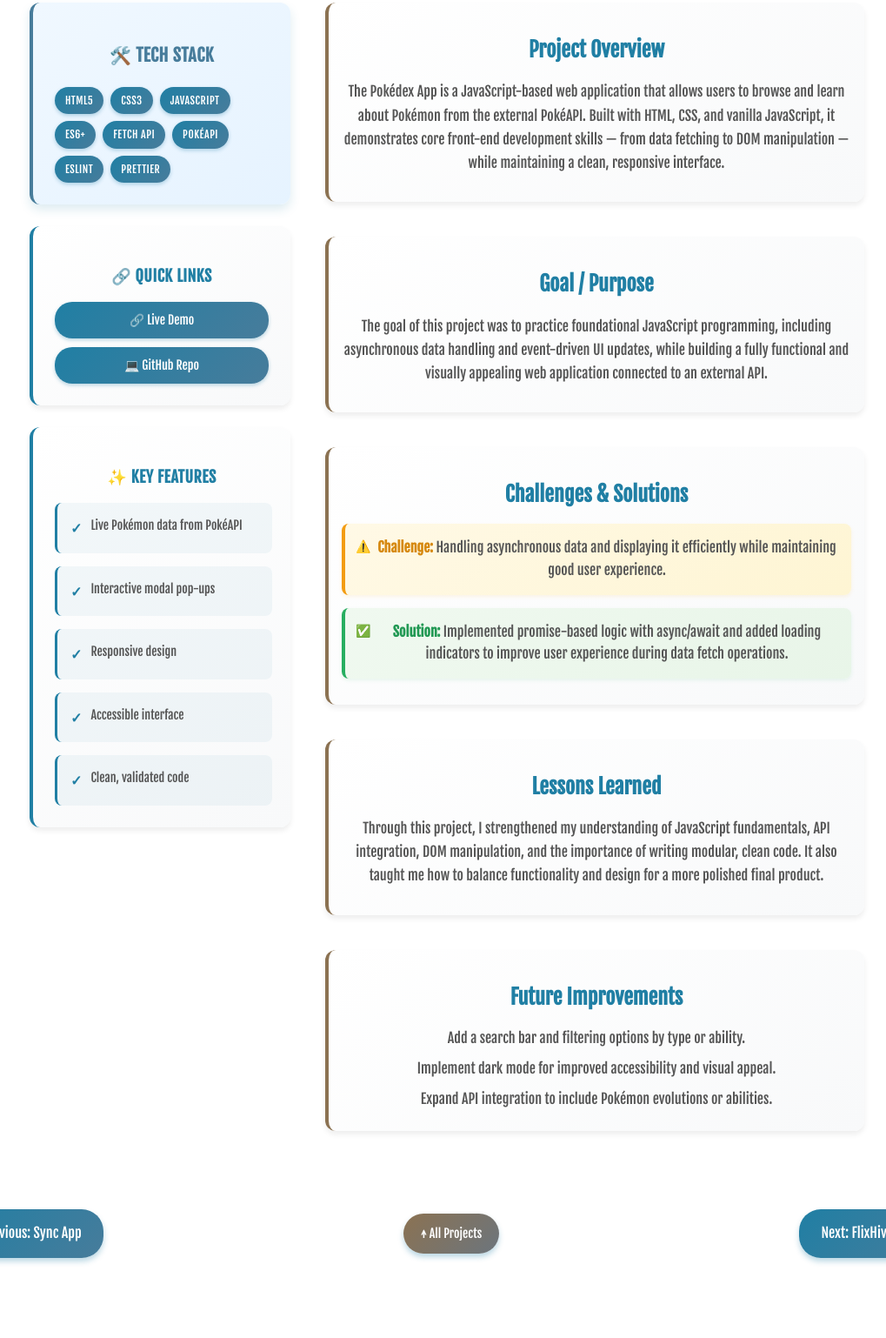
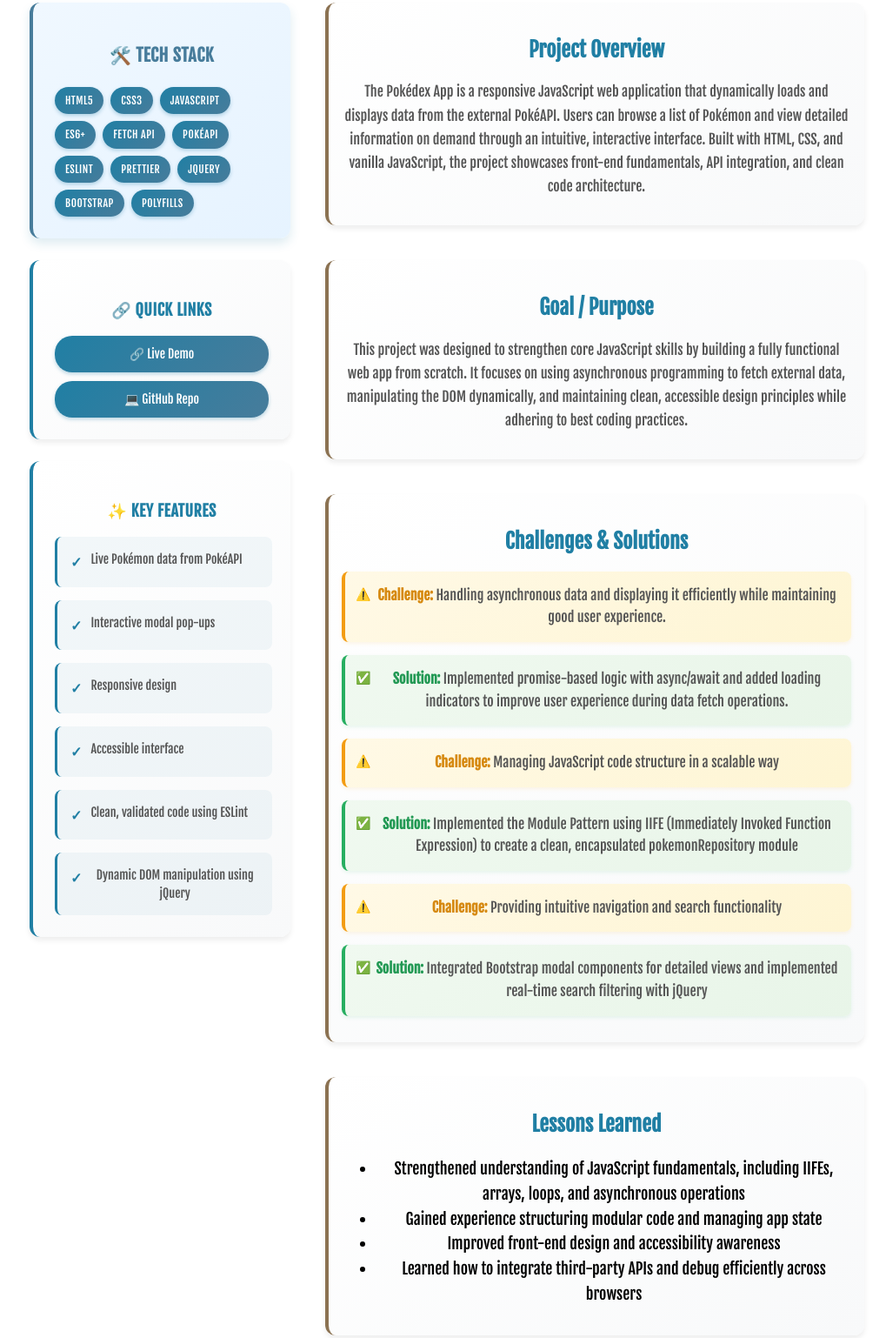
Before and after one commit to cinchronicity/portfolio-site, a plain HTML site: page pokedex.html in a window 1280 px wide. Shown: the part 824-2362 px from the top of the page at 87% size, without its empty margins (126-1145 px from the left). Drawn offline with nearby package versions, Linux system fonts and the light colour scheme.

Commit message:
added more details to page

```diff
--- a/pokedex.html
+++ b/pokedex.html
@@ -34,7 +34,7 @@
   </header>
 
   <main>
-    <h1 class="project-title">Pokédex Project</h1>
+    <h1 class="project-title">Pokédex</h1>
 
     <!-- Hero Section -->
     <section class="project-hero">
@@ -59,6 +59,11 @@
             <span class="tech-tag">PokéAPI</span>
             <span class="tech-tag">ESLint</span>
             <span class="tech-tag">Prettier</span>
+            <span class="tech-tag">JQuery</span>
+            <span class="tech-tag">Bootstrap</span>
+            <span class="tech-tag">Polyfills</span>
+
+
           </div>
         </div>
 
@@ -92,10 +97,13 @@
               <span>Accessible interface</span>
             </div>
             <div class="feature-item">
-              <span>Clean, validated code</span>
+              <span>Clean, validated code using ESLint</span>
+
+            </div>
+            <div class="feature-item">
+              <span>Dynamic DOM manipulation using jQuery</span>
             </div>
           </div>
-        </div>
       </aside>
 
       <!-- Main Content -->
@@ -104,11 +112,10 @@
         <section class="project-overview">
           <h2>Project Overview</h2>
           <p>
-            The Pokédex App is a JavaScript-based web application that allows users to browse and learn about Pokémon
-            from
-            the external PokéAPI. Built with HTML, CSS, and vanilla JavaScript, it demonstrates core front-end
-            development
-            skills — from data fetching to DOM manipulation — while maintaining a clean, responsive interface.
+            The Pokédex App is a responsive JavaScript web application that dynamically loads and displays data from the
+            external PokéAPI. Users can browse a list of Pokémon and view detailed information on demand through an
+            intuitive, interactive interface. Built with HTML, CSS, and vanilla JavaScript, the project showcases
+            front-end fundamentals, API integration, and clean code architecture.
           </p>
         </section>
 
@@ -116,10 +123,9 @@
         <section class="project-goal">
           <h2>Goal / Purpose</h2>
           <p>
-            The goal of this project was to practice foundational JavaScript programming, including asynchronous data
-            handling and event-driven UI updates, while building a fully functional and visually appealing web
-            application
-            connected to an external API.
+            This project was designed to strengthen core JavaScript skills by building a fully functional web app from
+            scratch. It focuses on using asynchronous programming to fetch external data, manipulating the DOM
+            dynamically, and maintaining clean, accessible design principles while adhering to best coding practices.
           </p>
         </section>
 
@@ -137,18 +143,37 @@
               <span class="solution-text">Solution:</span> Implemented promise-based logic with async/await and added
               loading indicators to improve user experience during data fetch operations.
             </span>
+            <span class="challenge">
+              <span class="challenge-text">Challenge:</span> Managing JavaScript code structure in a scalable way
+            </span>
+          </p>
+          <p>
+            <span class="solution">
+              <span class="solution-text">Solution:</span> Implemented the Module Pattern using IIFE (Immediately
+              Invoked Function Expression) to create a clean, encapsulated pokemonRepository module
+            </span>
+                        <span class="challenge">
+              <span class="challenge-text">Challenge:</span> Providing intuitive navigation and search functionality
+            </span>
+          </p>
+          <p>
+            <span class="solution">
+              <span class="solution-text">Solution:</span> Integrated Bootstrap modal components for detailed views and implemented real-time search filtering with jQuery
+
+            </span>
           </p>
         </section>
 
         <!-- Lessons Learned -->
         <section class="project-lessons">
           <h2>Lessons Learned</h2>
-          <p>
-            Through this project, I strengthened my understanding of JavaScript fundamentals, API integration, DOM
-            manipulation, and the importance of writing modular, clean code. It also taught me how to balance
-            functionality
-            and design for a more polished final product.
-          </p>
+          <ul>
+            <li>Strengthened understanding of JavaScript fundamentals, including IIFEs, arrays, loops, and asynchronous
+              operations</li>
+            <li>Gained experience structuring modular code and managing app state</li>
+            <li>Improved front-end design and accessibility awareness</li>
+            <li>Learned how to integrate third-party APIs and debug efficiently across browsers</li>
+          </ul>
         </section>
 
         <!-- Future Improvements -->
```
